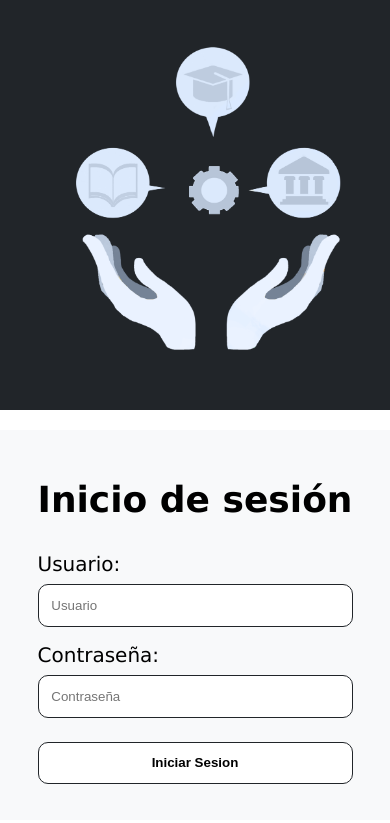
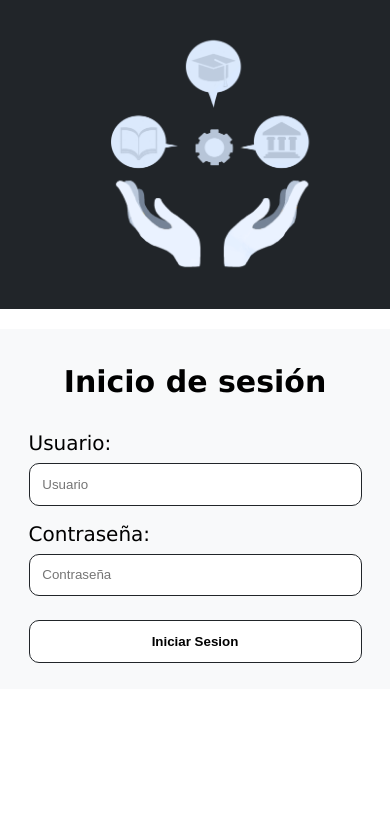
Before and after one commit to Gus524/Sistema-Escolar, a PHP site: page / in a window 390 px wide. Shown: the top 823 px of the page. Run offline with PHP 8.4, Linux system fonts and the light colour scheme; some libraries are stand-ins or nearby versions.

Commit message:
Fix::Demo::7::Ajustando estilos para movil

```diff
--- a/src/css/login.css
+++ b/src/css/login.css
@@ -96,20 +96,20 @@ main {
     }
 
     .left img {
-        max-height: 40vh; /* Reduce la altura máxima de la imagen en móviles */
-        margin-bottom: 2rem; /* Reduce el margen inferior */
+        max-height: 30vh; /* Reduce la altura máxima de la imagen en móviles */
+        margin-bottom: 1rem; /* Reduce el margen inferior */
     }
 
     .right {
         justify-content: flex-start; /* Alinea los elementos de la forma al inicio */
-        padding: 20px; /* Padding para la sección del formulario */
+        padding: 10px; /* Padding para la sección del formulario */
     }
 
     .right h2 {
         text-align: center; /* Centra el título en móviles */
         margin-left: 0; /* Elimina el margen izquierdo para centrar */
         margin-bottom: 2rem; /* Reduce el margen inferior del título */
-        font-size: 1.8em; /* Ajusta el tamaño del título */
+        font-size: 1.5em; /* Ajusta el tamaño del título */
     }
 
     .right label,
```
